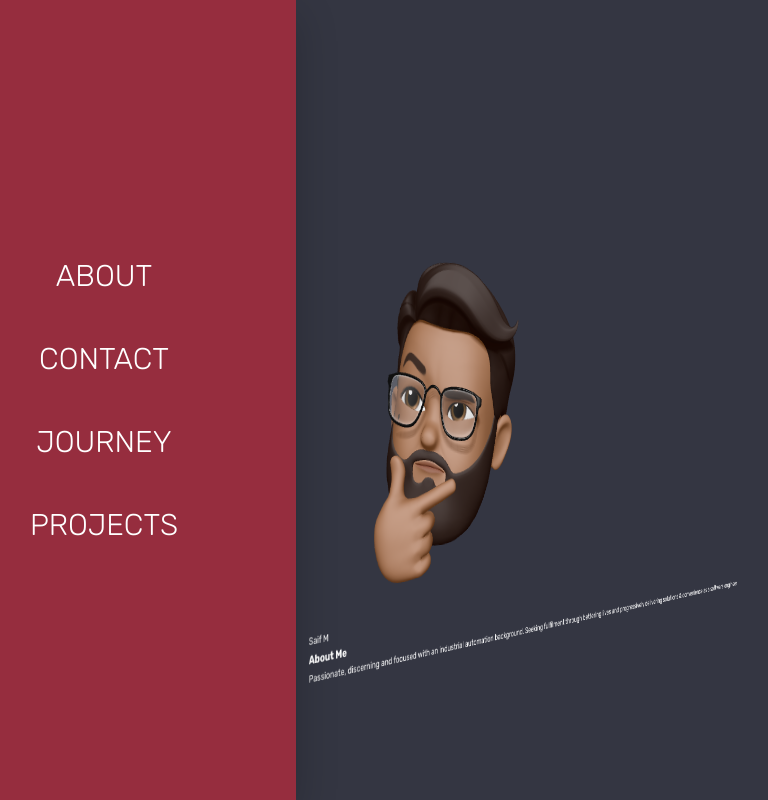
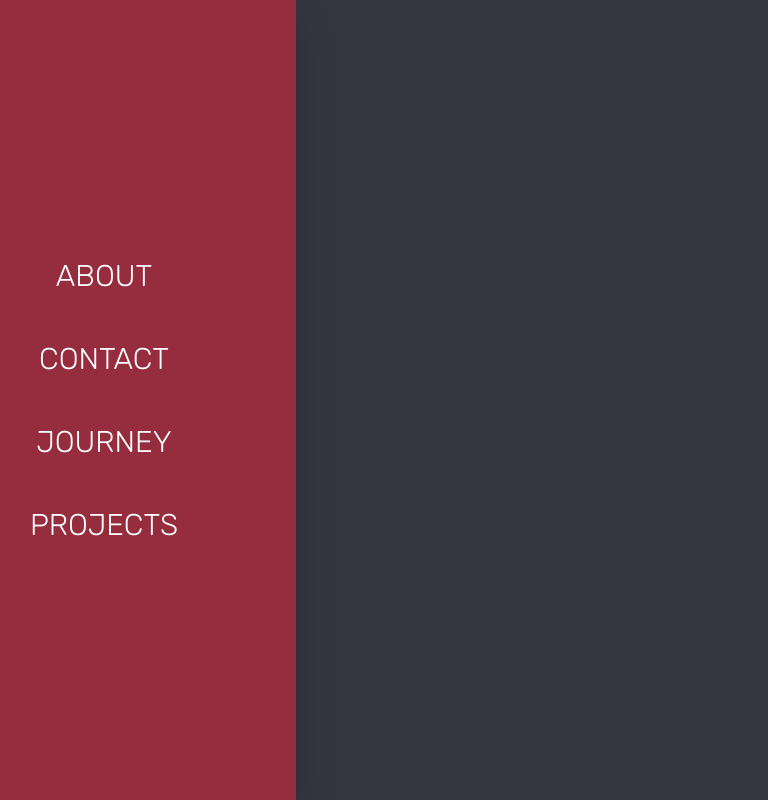
Before and after one commit to MohdSaifulM/portfolio, a React (Vite) app: page /about in a window 1280 px wide. Shown: the whole page, without its empty margins (88-856 px from the left). Built offline with nearby package versions, Linux system fonts and the light colour scheme.

Commit message:
Revert "style: 💄 Refactor and move navigation bar"
This reverts commit d380d26269736e936c0e47609118d22668a6fa5e.

```diff
--- a/src/App.tsx
+++ b/src/App.tsx
@@ -1,5 +1,4 @@
 import { BrowserRouter, Routes, Route, Navigate } from "react-router-dom";
-import NavigationBar from "./layouts/NavigationBar";
 import About from "./pages/About";
 import Contact from "./pages/Contact";
 import Home from "./pages/Home";
@@ -10,8 +9,6 @@ import Projects from "./pages/Projects";
 function App() {
     return (
 		<BrowserRouter>
-			<NavigationBar />
-			<main>
 			<Routes>
 				<Route path="/" element={<Home />} />
 				<Route path="/about" element={<About />} />
@@ -21,7 +18,6 @@ function App() {
 				<Route path="/projects" element={<Projects />} />
 				<Route path="*" element={<Navigate to="/" />} />
 			</Routes>
-			</main>
 		</BrowserRouter>
     );
 }
--- a/src/pages/About.tsx
+++ b/src/pages/About.tsx
@@ -1,17 +1,10 @@
+import NavigationBar from "../layouts/NavigationBar";
+
 const About = () => {
     return (
-        <div className="section section-about">
-            <div className="about">
-                <figure className="about__shape">
-                    <img src="src\assets\avatar.png" alt="" className="about__img" />
-                    <figcaption className="about__caption">Saif M</figcaption>
-                </figure>
-                <div className="about__text">
-                    <h3>About Me</h3>
-                    <p>Passionate, discerning and focused with an industrial automation background. Seeking fulfilment through bettering lives and progressively delivering solutions & convenience as a software engineer</p>
-                </div>
-            </div>
-        </div>
+        <main>
+            <NavigationBar />
+        </main>
     );
 };
 
--- a/src/pages/Contact.tsx
+++ b/src/pages/Contact.tsx
@@ -1,7 +1,10 @@
+import NavigationBar from "../layouts/NavigationBar";
+
 const Contact = () => {
     return (
-        <section>
-        </section>
+        <main>
+            <NavigationBar />
+        </main>
     );
 };
 
--- a/src/pages/Home.tsx
+++ b/src/pages/Home.tsx
@@ -1,7 +1,10 @@
 import { Player } from '@lottiefiles/react-lottie-player';
+import NavigationBar from '../layouts/NavigationBar';
 
 const Home = () => {
     return (
+        <main>
+            <NavigationBar />
             <div className="section section-home-header">
                 <h1 className="heading-home">Hello World, I'm Saif</h1>
                 <Player
@@ -12,6 +15,7 @@ const Home = () => {
                 >
                 </Player>
             </div>
+        </main>
     );
 };
 
--- a/src/pages/Journey.tsx
+++ b/src/pages/Journey.tsx
@@ -1,7 +1,10 @@
+import NavigationBar from "../layouts/NavigationBar";
+
 const Journey = () => {
     return (
-        <section>
-        </section>
+        <main>
+            <NavigationBar />
+        </main>
     );
 };
 
--- a/src/pages/Login.tsx
+++ b/src/pages/Login.tsx
@@ -1,7 +1,10 @@
+import NavigationBar from "../layouts/NavigationBar";
+
 const Login = () => {
     return (
-        <section>
-        </section>
+        <main>
+            <NavigationBar />
+        </main>
     );
 };
 
--- a/src/pages/Projects.tsx
+++ b/src/pages/Projects.tsx
@@ -1,7 +1,10 @@
+import NavigationBar from "../layouts/NavigationBar";
+
 const Projects = () => {
     return (
-        <section>
-        </section>
+        <main>
+            <NavigationBar />
+        </main>
     );
 };
 
--- a/src/styles/css/style.css
+++ b/src/styles/css/style.css
@@ -84,7 +84,7 @@ body {
     display: none; }
   .menu:hover .menu__nav {
     left: 50%; }
-  .menu:hover ~ main > .section {
+  .menu:hover ~ .section {
     transform: perspective(20vw) rotateY(10deg) translateX(20vw) translateY(5rem) scaleY(1.2); }
   .menu__arrow {
     display: block; }
--- a/src/styles/sass/layouts/_navigation.scss
+++ b/src/styles/sass/layouts/_navigation.scss
@@ -23,7 +23,7 @@
         left: 50%;
     }
 
-    &:hover ~ main > .section {
+    &:hover ~ .section {
         transform: perspective(20vw) rotateY(10deg) translateX(20vw) translateY(5rem) scaleY(1.2);
     }
 
--- a/src/styles/sass/pages/_home.scss
+++ b/src/styles/sass/pages/_home.scss
@@ -4,5 +4,5 @@
     align-items: center;
     flex-direction: column;
     transition: all 1s;
-    transform-origin: left center;
+    transform-origin: left center
 }
```
Lines whose indentation alone changed are shown as unchanged.
